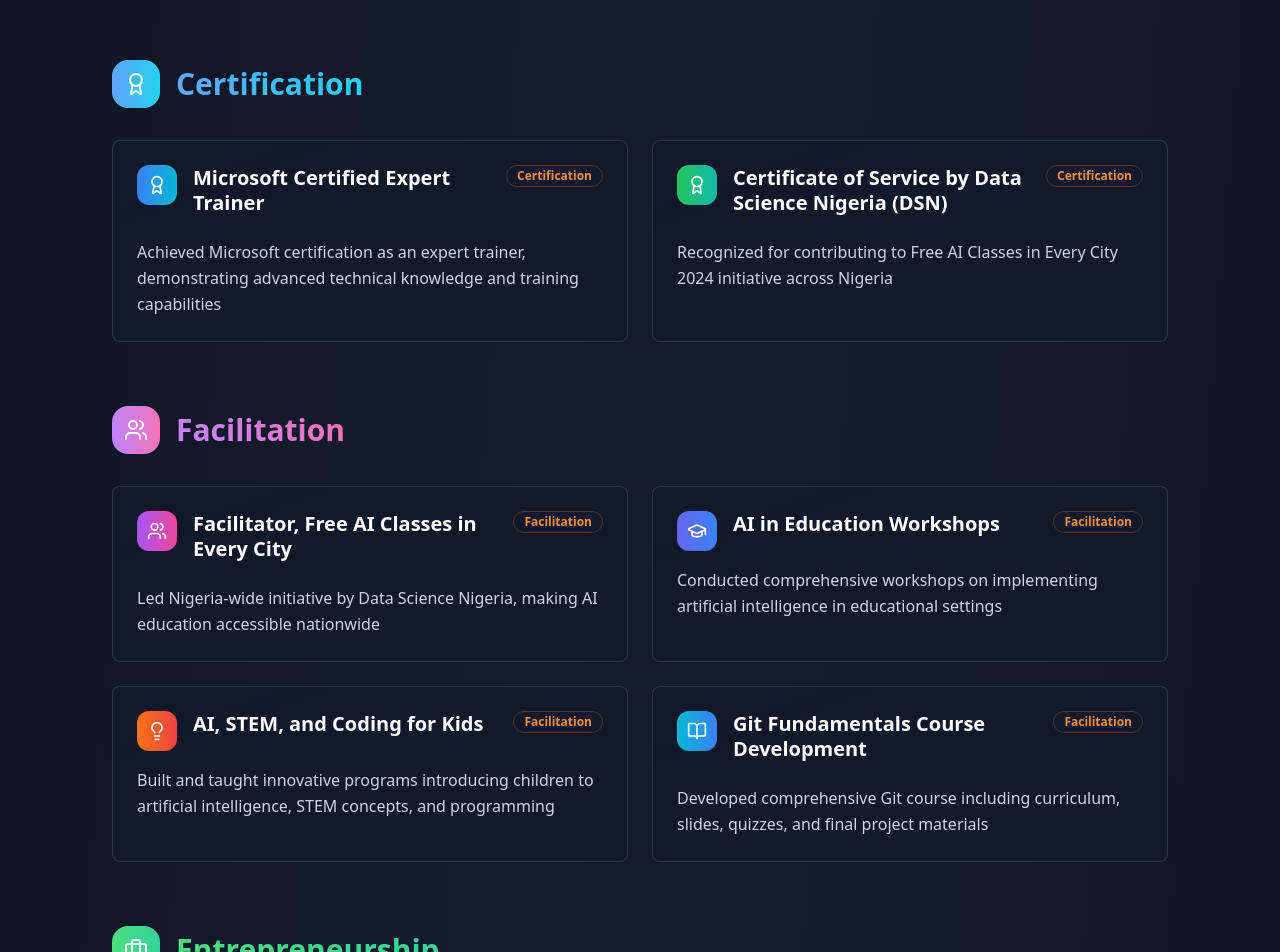
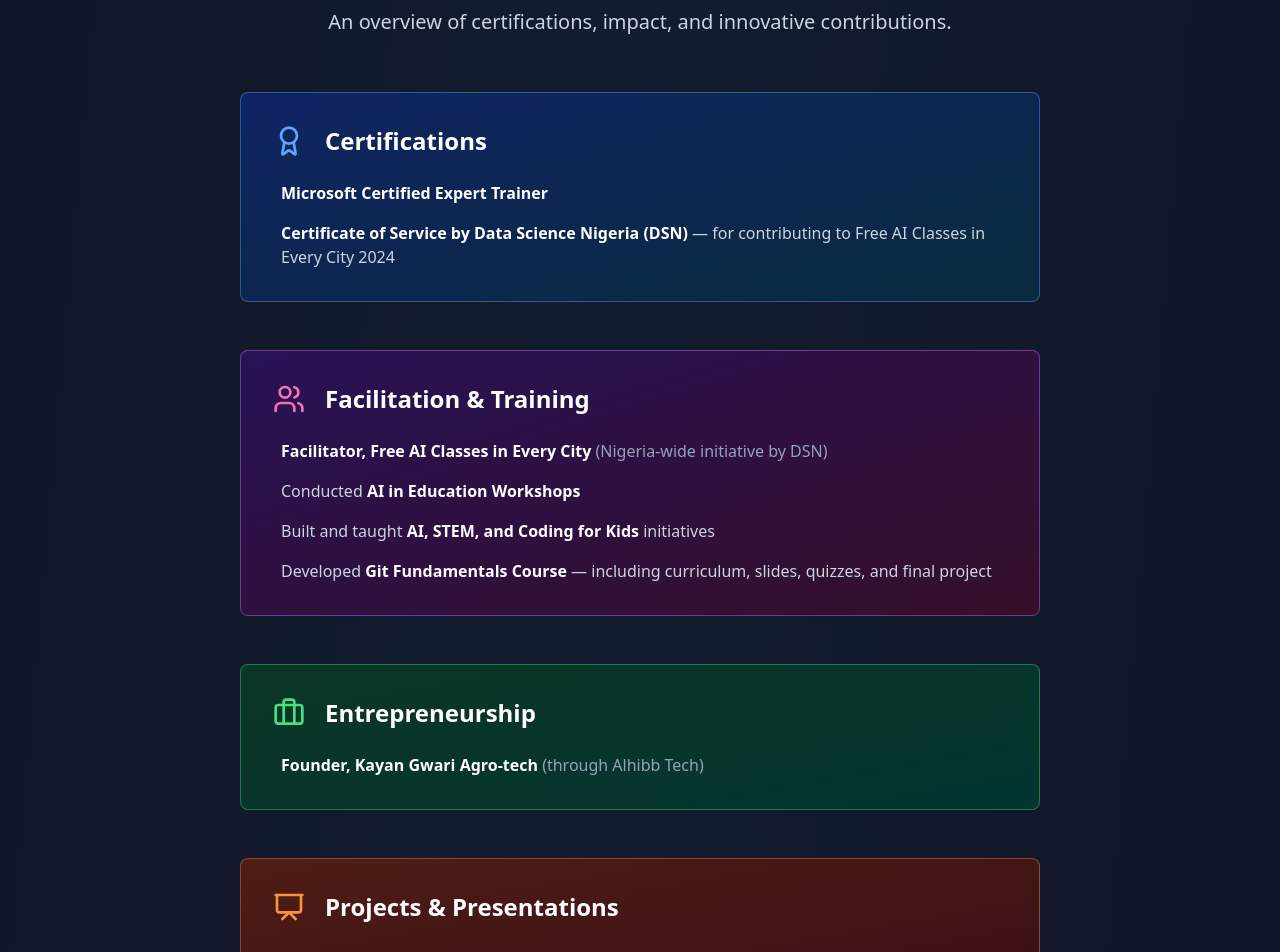
Before and after one commit to IBakondare/rabiu-portfolio-architect, a React (Vite) app: page / in a window 1280 px wide. Shown: the part 7340-8292 px from the top of the page. Built offline with nearby package versions, Linux system fonts and the light colour scheme.

Commit message:
Remove testimonials section
Replaced the testimonials section with the full article.

```diff
--- /dev/null
+++ b/src/components/FullArticleSection.tsx
@@ -0,0 +1,90 @@
+
+import React from "react";
+import { Award, Users, Briefcase, Presentation, GraduationCap, BookOpen, Lightbulb } from "lucide-react";
+import { Card, CardContent } from "@/components/ui/card";
+import { Badge } from "@/components/ui/badge";
+
+export const FullArticleSection: React.FC = () => {
+  return (
+    <section className="py-24 bg-slate-800/30">
+      <div className="max-w-4xl mx-auto px-6 lg:px-12">
+        <div className="mb-14 text-center">
+          <h2 className="text-5xl font-black mb-3 bg-gradient-to-r from-orange-400 to-red-400 bg-clip-text text-transparent">
+            Certifications, Facilitation & Training, Entrepreneurship, Projects
+          </h2>
+          <p className="text-xl text-slate-300 max-w-3xl mx-auto">
+            An overview of certifications, impact, and innovative contributions.
+          </p>
+        </div>
+
+        {/* Certifications */}
+        <Card className="mb-12 bg-gradient-to-br from-blue-800/50 to-cyan-800/40 border-blue-400/40">
+          <CardContent className="p-8">
+            <div className="flex items-center gap-5 mb-6">
+              <Award className="h-8 w-8 text-blue-400" />
+              <h3 className="text-2xl font-bold text-white">Certifications</h3>
+            </div>
+            <ul className="pl-2 text-slate-300 space-y-4">
+              <li>
+                <span className="font-semibold text-white">Microsoft Certified Expert Trainer</span>
+              </li>
+              <li>
+                <span className="font-semibold text-white">Certificate of Service by Data Science Nigeria (DSN)</span> — for contributing to Free AI Classes in Every City 2024
+              </li>
+            </ul>
+          </CardContent>
+        </Card>
+
+        {/* Facilitation & Training */}
+        <Card className="mb-12 bg-gradient-to-br from-violet-900/50 to-pink-900/40 border-purple-400/40">
+          <CardContent className="p-8">
+            <div className="flex items-center gap-5 mb-6">
+              <Users className="h-8 w-8 text-pink-400" />
+              <h3 className="text-2xl font-bold text-white">Facilitation & Training</h3>
+            </div>
+            <ul className="pl-2 text-slate-300 space-y-4">
+              <li>
+                <span className="font-semibold text-white">Facilitator, Free AI Classes in Every City</span> <span className="text-slate-400">(Nigeria-wide initiative by DSN)</span>
+              </li>
+              <li>
+                Conducted <span className="font-semibold text-white">AI in Education Workshops</span>
+              </li>
+              <li>
+                Built and taught <span className="font-semibold text-white">AI, STEM, and Coding for Kids</span> initiatives
+              </li>
+              <li>
+                Developed <span className="font-semibold text-white">Git Fundamentals Course</span> — including curriculum, slides, quizzes, and final project
+              </li>
+            </ul>
+          </CardContent>
+        </Card>
+
+        {/* Entrepreneurship */}
+        <Card className="mb-12 bg-gradient-to-br from-green-800/50 to-emerald-700/40 border-green-400/40">
+          <CardContent className="p-8">
+            <div className="flex items-center gap-5 mb-6">
+              <Briefcase className="h-8 w-8 text-green-400" />
+              <h3 className="text-2xl font-bold text-white">Entrepreneurship</h3>
+            </div>
+            <div className="pl-2 text-slate-300">
+              <span className="font-semibold text-white">Founder, Kayan Gwari Agro-tech</span> <span className="text-slate-400">(through Alhibb Tech)</span>
+            </div>
+          </CardContent>
+        </Card>
+
+        {/* Projects & Presentations */}
+        <Card className="mb-6 bg-gradient-to-br from-orange-800/50 to-red-700/30 border-orange-400/40">
+          <CardContent className="p-8">
+            <div className="flex items-center gap-5 mb-6">
+              <Presentation className="h-8 w-8 text-orange-400" />
+              <h3 className="text-2xl font-bold text-white">Projects & Presentations</h3>
+            </div>
+            <div className="pl-2 text-slate-300">
+              Presented <span className="font-semibold text-white">Credit Card Scoring App</span> at Data Scientist Network Nigeria (<span className="font-semibold text-white">DSN</span>) event
+            </div>
+          </CardContent>
+        </Card>
+      </div>
+    </section>
+  );
+};
--- a/src/pages/Index.tsx
+++ b/src/pages/Index.tsx
@@ -15,6 +15,7 @@ import { CodePlayground } from '@/components/CodePlayground';
 import { ContactForm } from '@/components/ContactForm';
 import { NewsletterSignup } from '@/components/NewsletterSignup';
 import { AchievementTimeline } from '@/components/AchievementTimeline';
+import { FullArticleSection } from "@/components/FullArticleSection";
 
 const Index = () => {
   const [activeSection, setActiveSection] = useState('home');
@@ -587,9 +588,10 @@ const Index = () => {
       </section>
 
       {/* Achievement Timeline */}
-      <AchievementTimeline />
+      {/* <AchievementTimeline /> */}
+      <FullArticleSection />
       {/* Testimonials Section */}
-      <TestimonialsSection />
+      {/* <TestimonialsSection /> */}
       {/* Blog Section */}
       <BlogSection />
       {/* Code Playground */}
```
